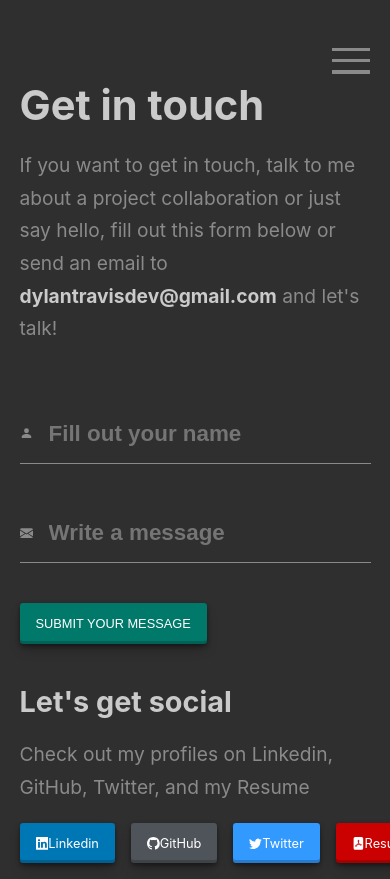
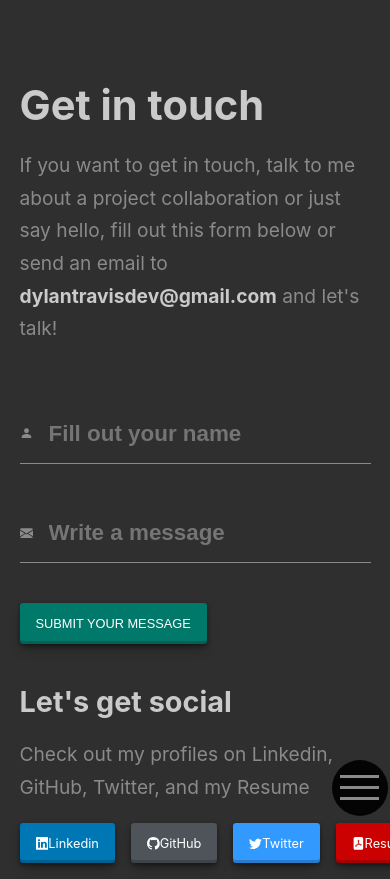
Before and after one commit to asendice/dtravsite, a React (Create React App) app in the folder client/: page /contact in a window 390 px wide. Shown: the top 879 px of the page. Built offline with nearby package versions, Linux system fonts and the light colour scheme; no server answers.

Commit message:
mobile burger and square

```diff
--- a/client/src/components/nav/burger.module.css
+++ b/client/src/components/nav/burger.module.css
@@ -2,6 +2,8 @@
   position: fixed;
   display: flex;
   flex-direction: column;
+  justify-content: center;
+  align-items: center;
   gap: .5rem;
   top: 3rem;
   left: 90%;
@@ -53,6 +55,11 @@
 @media only screen and (max-width: 1000px){
   .container {
     left: 85%;
+    top: 90%;
+    border-radius: 100%;
+    background-color: rgba(0, 0, 0, 0.9);
+    height: 3.5rem;
+    width: 3.5rem;
   }
   .closeContainer{
     left: 85%;
--- a/client/src/components/nav/squares.module.css
+++ b/client/src/components/nav/squares.module.css
@@ -46,3 +46,12 @@
 .bigSquare:hover .nine {
   transform: translateX(.2rem) translateY(.2rem);
 }
+
+@media only screen and (max-width: 1000px){
+  .bigSquare {
+    top: 90%;
+  }
+  .square {
+    background-color: rgba(0, 0, 0, 0.9)
+  }
+}
```
